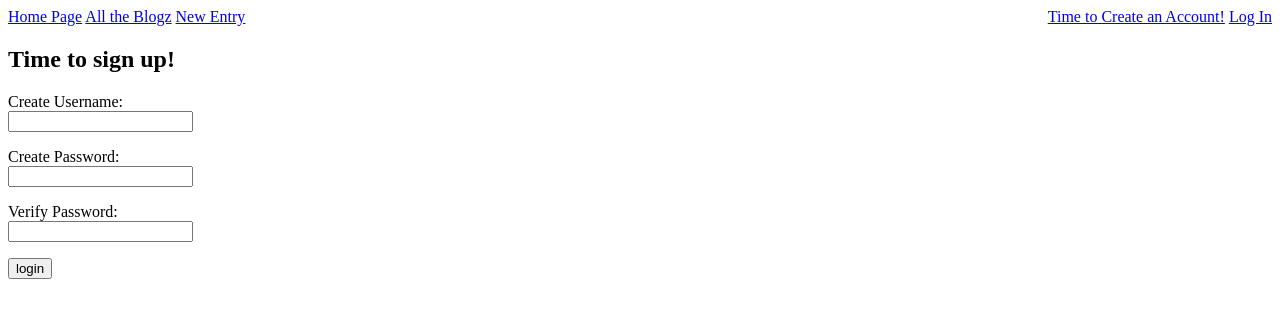
After one commit to d2dunn23/blogz, a Flask app: page /signup in a window 1280 px wide. The commit adds this page. Shown: the top 318 px of the page. Run offline with Flask 2, Linux system fonts and the light colour scheme.

Commit message:
finished blogz

```diff
--- a/main.py
+++ b/main.py
@@ -1,48 +1,130 @@
 
-from flask import Flask, request, redirect, render_template
+from flask import Flask, request, redirect, render_template, session, flash
 from flask_sqlalchemy import SQLAlchemy
 
 app = Flask(__name__)
 app.config['DEBUG'] = True
-app.config['SQLALCHEMY_DATABASE_URI'] = 'mysql+pymysql://build-a-blog:build-a-blog@localhost:8889/build-a-blog'
+app.config['SQLALCHEMY_DATABASE_URI'] = 'mysql+pymysql://blogz:blogz@localhost:8889/blogz'
 app.config['SQLALCHEMY_ECHO'] = True
 db = SQLAlchemy(app)
+app.secret_key = 'timetogetajob'
 
 
 class Blog(db.Model):
     id = db.Column(db.Integer, primary_key=True)
     title = db.Column(db.String(120))
     body = db.Column(db.String(2000))
+    owner_id = db.Column(db.Integer, db.ForeignKey('user.id'))
 
-    def __init__(self, title, body):
+    def __init__(self, title, body, owner):
         self.title = title
         self.body = body
+        self.owner = owner
+
+
+class User(db.Model):
+    id = db.Column(db.Integer, primary_key=True)
+    username = db.Column(db.String(120))
+    password = db.Column(db.String(120))
+    blogs = db.relationship('Blog', backref='owner')
+
+    def __init__(self, username, password):
+        self.username = username
+        self.password = password
+
+
+@app.before_request
+def login_required():
+    allowed_routes = ['login', 'signup', 'blog_list', 'index']
+
+    if request.endpoint not in allowed_routes and 'username' not in session:
+        return redirect('/login')
+
+@app.route('/')
+def index():
+    creators = User.query.all()
+    return render_template('index.html', creators=creators)
+
+
+@app.route('/login', methods=['GET', 'POST'])
+def login():
+    if request.method == 'POST':
+        username = request.form['username']
+        password = request.form['password']
+        user = User.query.filter_by(username=username).first()
+        if user and user.password == password:
+            session['username'] = username
+            flash('Successful Login')
+            return redirect('/new_post')
+        if not user or user == '':
+            flash('username does not exist.', 'error')
+            return render_template('login.html')
+        if user.password != password or password == '':
+            flash('Incorrect password', 'error')
+            return render_template('login.html')
+
+    return render_template('login.html')
+
+
+@app.route('/signup', methods=['GET', 'POST'])
+def signup():
+    if request.method == 'POST':
+        username = request.form['username']
+        password = request.form['password']
+        verify = request.form['verify']
+        if len(username) < 5 or username == '':
+            flash('Username is invalid')
+            return render_template('signup.html')
+        if verify != password:
+            flash('Password does not match password on file')
+            return render_template('signup.html')
+        if password == '':
+            flash('Enter a password')
+            return render_template('signup.html')
+
+        existing_user = User.query.filter_by(username=username).first()
+        if existing_user:
+            flash('User is already on file')
+        if not existing_user:
+            new_user = User(username, password)
+            db.session.add(new_user)
+            db.session.commit()
+            flash('Log in Successful')
+            return redirect('/new_post')
+    return render_template('/signup.html')
 
 # primary route for blog
-@app.route('/')
+@app.route('/blog')
 def blog_list():
 
-    id = request.args.get('id')
-    if id:
+    if request.args.get('id'):
         id = request.args.get('id')
         single_blog = Blog.query.filter_by(id=id).first()
         blog_body = single_blog.body
         blog_title = single_blog.title
-        return render_template('index.html', blog_body=blog_body, blog_title=blog_title)
+        return render_template('blogzviews.html', single_blog=single_blog)
 
-    blog_posts = Blog.query.all()
-    return render_template('blogs.html', blog_posts=blog_posts)
+    if request.args.get('user'):
+        user = request.args.get('user')
+        blog_posts = Blog.query.filter_by(owner_id=user).all()
+        return render_template('blogs.html', blog_posts=blog_posts)
+    else:
+
+        blog_posts = Blog.query.all()
+        return render_template('blogs.html', blog_posts=blog_posts)
 
 
 @app.route('/new_post', methods=['GET', 'POST'])
 def new_post():
+
+    owner = User.query.filter_by(username=session['username']).first()
 
     if request.method == 'POST':
 
         # get user input
         new_blog_title = request.form['new_blog_title']
         new_blog_body = request.form['new_blog_body']
-        new_post = Blog(new_blog_title, new_blog_body)
+        new_post = Blog(new_blog_title, new_blog_body, owner)
 
         title_error = ''
         body_error = ''
@@ -58,16 +140,21 @@ def new_post():
             db.session.add(new_post)
             db.session.commit()
             id = str(new_post.id)
-            return redirect('/?id={}'.format(id))
+            return redirect('/blog?id={}'.format(id))
         else:
             return render_template('new_post.html', body_error=body_error, title_error=title_error,
                 new_blog_title=new_blog_title, new_blog_body=new_blog_body)
 
 
-    # find all entries in db
-    blog_posts = db.session.query(Blog)
+    blogs = Blog.query.filter_by(owner=owner).first()
 
-    return render_template('new_post.html')
+
+    return render_template('new_post.html', owner=owner)
+
+@app.route('/logout')
+def logout():
+    del session['username']
+    return redirect('/blog')
 
 
 if __name__ == '__main__':
--- a/templates/base.html
+++ b/templates/base.html
@@ -2,13 +2,37 @@
 <html>
     <head>
 
-        <title></title>
+        <title>Blogz</title>
     </head>
     <body>
         <nav>
-            <a href='http://localhost:5000/'>Main Feed</a>
-        </nav>
-        {% block content %}
-        {% endblock %}
+
+            <a href='/'>Home Page</a>
+            <a href='/blog'>All the Blogz</a>
+            <a href='/new_post'>New Entry</a>
+
+            {% if not 'username'in session %}
+            <span style='float:right'>
+            <a href='/signup'>Time to Create an Account!</a>
+            <a href='/login'>Log In</a></span>
+
+            {% endif %}
+
+            {% if 'username' in session %}
+            {{ session['username'] }}
+            <a href='/logout'>Log out</a>
+            {% endif %}
+
+            {% with messages = get_flashed_messages(with_categories=True) %}
+            <ul>
+                {% for category,message in messages %}
+                <li class='{{category}}'>{{message}}</li>
+                {% endfor %}
+            </ul>
+            {% endwith %}
+
+            {% block content %}
+
+{% endblock %}
     </body>
 </html>
--- a/templates/blogs.html
+++ b/templates/blogs.html
@@ -2,13 +2,14 @@
 
 {% block content  %}
 
-<a href='/new_post'>New Post</a>
 <h1>Build Blogs</h1>
 
 {% for post in blog_posts %}
 <div style='border:1px ridge blue; border-radius:5px; margin:10px; padding:10px; width:50%; background-color: gray;'>
-    <h3><a href='/?id={{post.id}}'>{{ post.title }}</a></h3>
+    <h3><a href='/blog?id={{post.id}}'>{{ post.title }}</a></h3>
     <p>{{ post.body }}</p>
+
+    <p> Submitted by <a href='blog?user={{post.owner.id}}'>{{post.owner.username}}</a></p>
 </div>
 {% endfor %}
 
--- a/templates/new_post.html
+++ b/templates/new_post.html
@@ -1,6 +1,8 @@
 {% extends 'base.html' %}
 
 {% block content %}
+<a href='http://localhost:5000/blog'>Home Page</a>
+<a href='/logout'>Logout</a>
 
 <h1><center>What's on your mind?</center></h1>
 
@@ -17,7 +19,6 @@
         <p class='error'>{{body_error}}</p>
     </label>
     <br>
-    <br>
 
     <input type='submit' value='Add Entry'>
 
--- /dev/null
+++ b/templates/signup.html
@@ -0,0 +1,21 @@
+{% extends 'base.html' %}
+
+{% block content %}
+
+<h1>Time to sign up!</h1>
+
+<form method='post'>
+    <label> Create Username:<br>
+        <input type='text' name='username'>
+        <p class='error'>{{username_error}}</p>
+    <label>Create Password:<br>
+        <input type='password' name='password'>
+        <p class='error'>{{password_error}}</p>
+    <label>Verify Password:<br>
+        <input type='password' name='verify'>
+        <p class='error'>{{verify_error}}</p>
+    <input type='submit' value='login'>
+</form>
+
+
+{% endblock %}
```
Also changed, not shown: templates/Single_User.html (added, +14 -0 lines), templates/blogzviews.html (added, +15 -0 lines), templates/index.html (+9 -3 lines), templates/login.html (added, +18 -0 lines).
